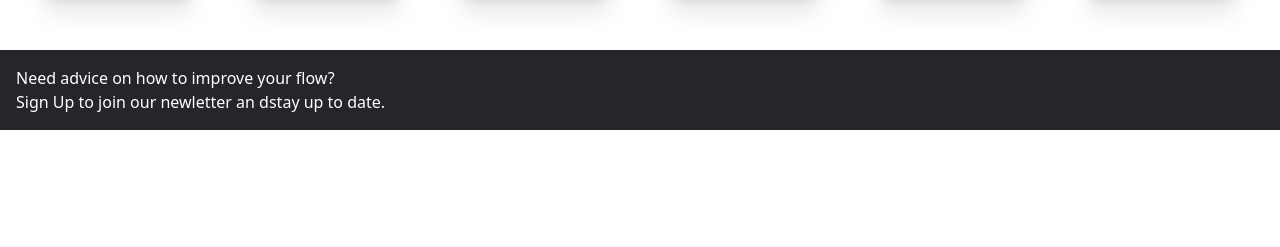
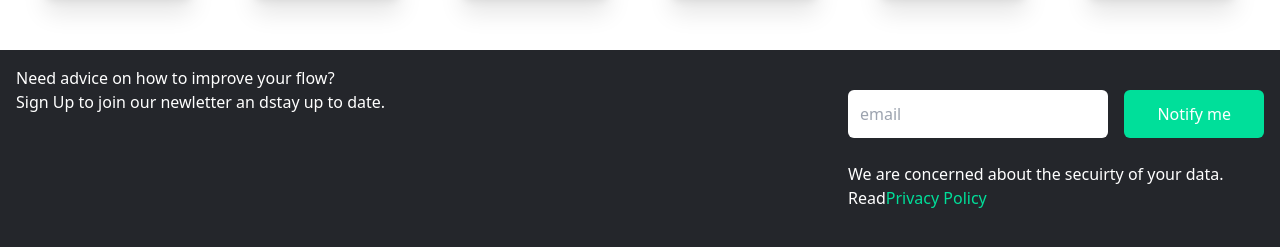
Before and after one commit to mperwe/yum-eats, a React (Create React App) app: page / in a window 1280 px wide. Shown: the part 4742-4989 px from the top of the page. Before the commit the page ends 4872 px from the top, so only its background shows below. Built offline with nearby package versions, Linux system fonts and the light colour scheme.

Commit message:
styling News Letter Component

```diff
--- a/src/components/NewsLetter.js
+++ b/src/components/NewsLetter.js
@@ -7,10 +7,24 @@
         <div className='lg:col-span-2 my-4'>
             <h1>Need advice on how to improve your flow?</h1>
             <p>Sign Up to join our newletter an dstay up to date.</p>
-
+            </div>
+            <div className='my-4'>
+            <div className='flex flex-col sm:flex-row items-center justify-between w-full'>
+                <input
+                type='email'
+                placeholder='email'
+                className='p-3 flex w-full rounded-md text-black'
+                />
+                <button className='bg-[#00df9a] text-white rounded-md font-medium w-[200px] ml-4 my-6 px-6 py-3 border-none'>
+                    Notify me
+                </button>
+            </div>
+            <p>We are concerned about the secuirty of your data. Read{""}
+            <span className='text-[#00df9a]'>Privacy Policy</span>
+            </p>
         </div>
-
-      </div>
+      <hr className='my-8 bg-gray-700 border-1 dark:bg-gray-700'/>
+    </div>
     </div>
   )
 }
```
